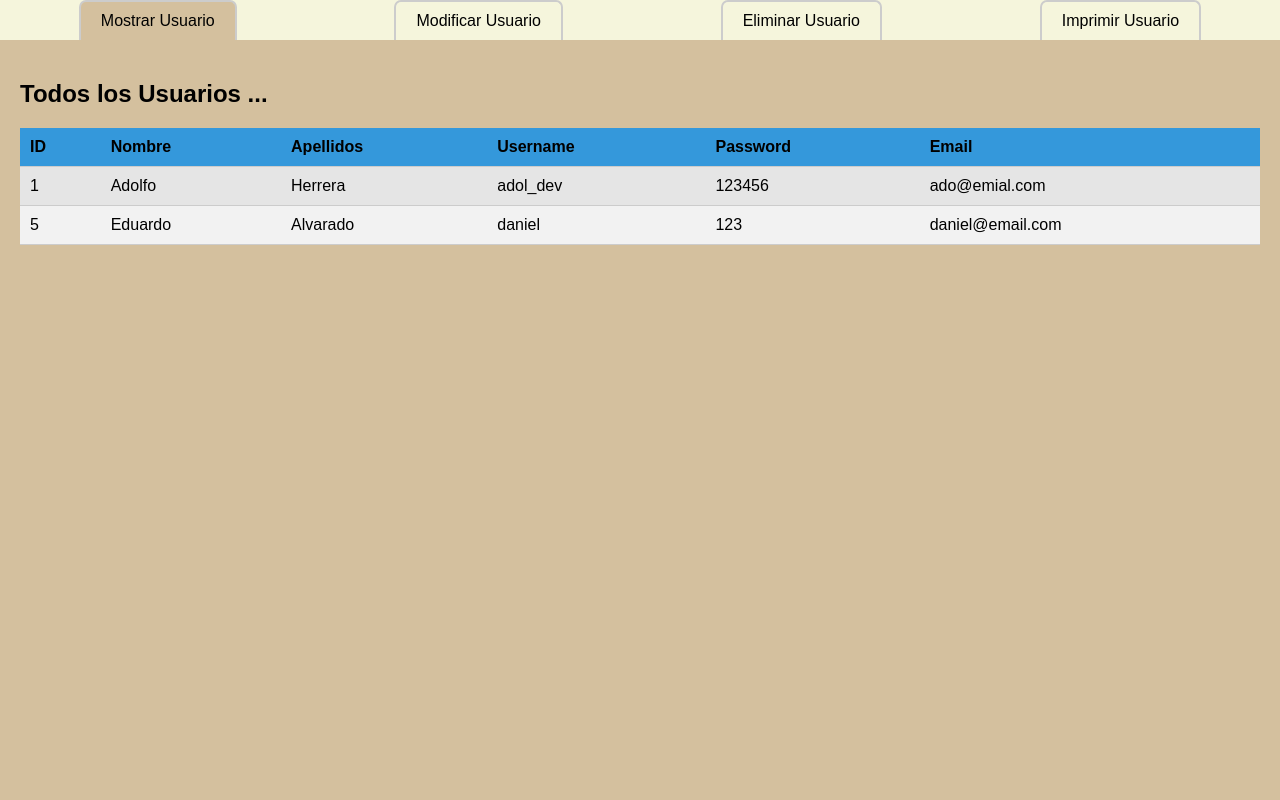
After one commit to Roosendo/crud-php, a PHP site: page /mainPage.php in a window 1280 px wide. The commit adds this page. Run offline with PHP 8.4, Linux system fonts and the light colour scheme; data comes from the database, SQL or seed files in the repository.

Commit message:
terminar primer vistazo

```diff
--- a/css/mainPage.css
+++ b/css/mainPage.css
@@ -2,6 +2,9 @@ body {
   margin: 0;
   padding: 0;
   font-family: Arial, sans-serif;
+  display: flex;
+  flex-direction: column;
+  min-height: 100vh;
 }
 
 #dashboard {
@@ -18,9 +21,10 @@ body {
   display: inline-block;
   padding: 10px 20px;
   background-color: beige;
-  border: 1px solid #ccc;
+  border: 2px solid #ccc;
   cursor: pointer;
   border-bottom: none;
+  border-radius: 7px 7px 0 0;
 }
 
 .tab.active {
@@ -32,5 +36,31 @@ body {
 }
 
 .content {
+  flex: 1;
   padding: 20px;
+  background-color: #d4c09e;
 }
+
+table {
+  width: 100%;
+  border-collapse: collapse;
+  margin-top: 20px;
+}
+
+th {
+  background-color: #3498db;
+}
+
+th, td {
+  padding: 10px;
+  text-align: left;
+  border-bottom: 1px solid #ccc;
+}
+
+tr:nth-child(even) {
+  background-color: #f2f2f2;
+}
+
+tr:nth-child(odd) {
+  background-color: #e5e5e5;
+}
--- /dev/null
+++ b/mainPage.php
@@ -0,0 +1,54 @@
+<?php
+include("conexion.php");
+$con = connection();
+
+$sql = "SELECT * FROM users";
+$query = mysqli_query($con, $sql);
+?>
+
+<!DOCTYPE html>
+<html lang="es">
+<head>
+  <meta charset="UTF-8">
+  <meta name="viewport" content="width=device-width, initial-scale=1.0">
+  <link rel="stylesheet" href="css/mainPage.css">
+  <title>Página principal</title>
+</head>
+<body>
+  <div id="dashboard">
+    <div class="tab active">Mostrar Usuario</div>
+    <div class="tab">Modificar Usuario</div>
+    <div class="tab">Eliminar Usuario</div>
+    <div class="tab">Imprimir Usuario</div>
+  </div>
+  <div class="content">
+    <h2>Todos los Usuarios ...</h2>
+    <div>
+      <table>
+        <thead>
+          <tr>
+            <th>ID</th>
+            <th>Nombre</th>
+            <th>Apellidos</th>
+            <th>Username</th>
+            <th>Password</th>
+            <th>Email</th>
+          </tr>
+        </thead>
+        <tbody>
+          <?php while ($row = mysqli_fetch_array($query)): ?>
+          <tr>
+            <td><?= $row['id'] ?></td>
+            <td><?= $row['name'] ?></td>
+            <td><?= $row['lastname'] ?></td>
+            <td><?= $row['username'] ?></td>
+            <td><?= $row['password'] ?></td>
+            <td><?= $row['email'] ?></td>
+          </tr>
+          <?php endwhile; ?>
+        </tbody>
+      </table>
+    </div>
+  </div>
+</body>
+</html>
```
Also changed, not shown: mainPage.html (deleted, +0 -19 lines).
